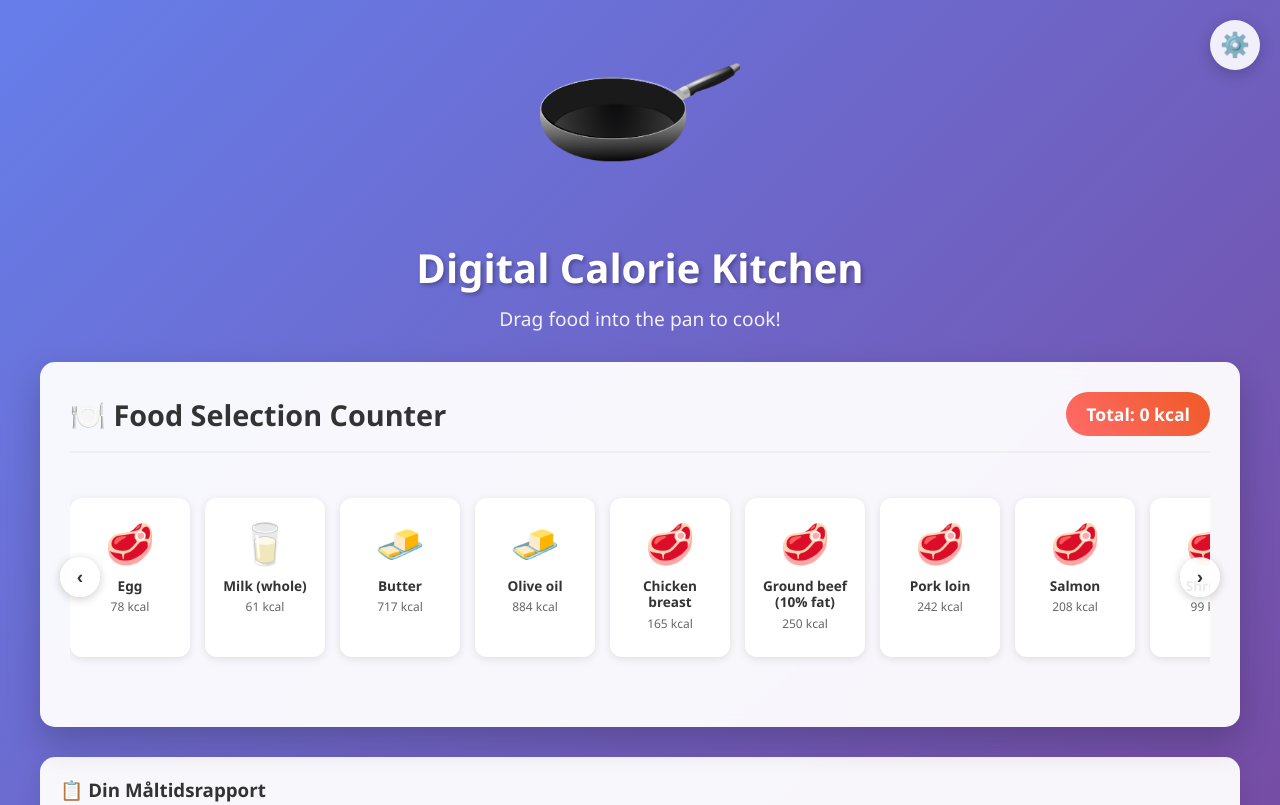
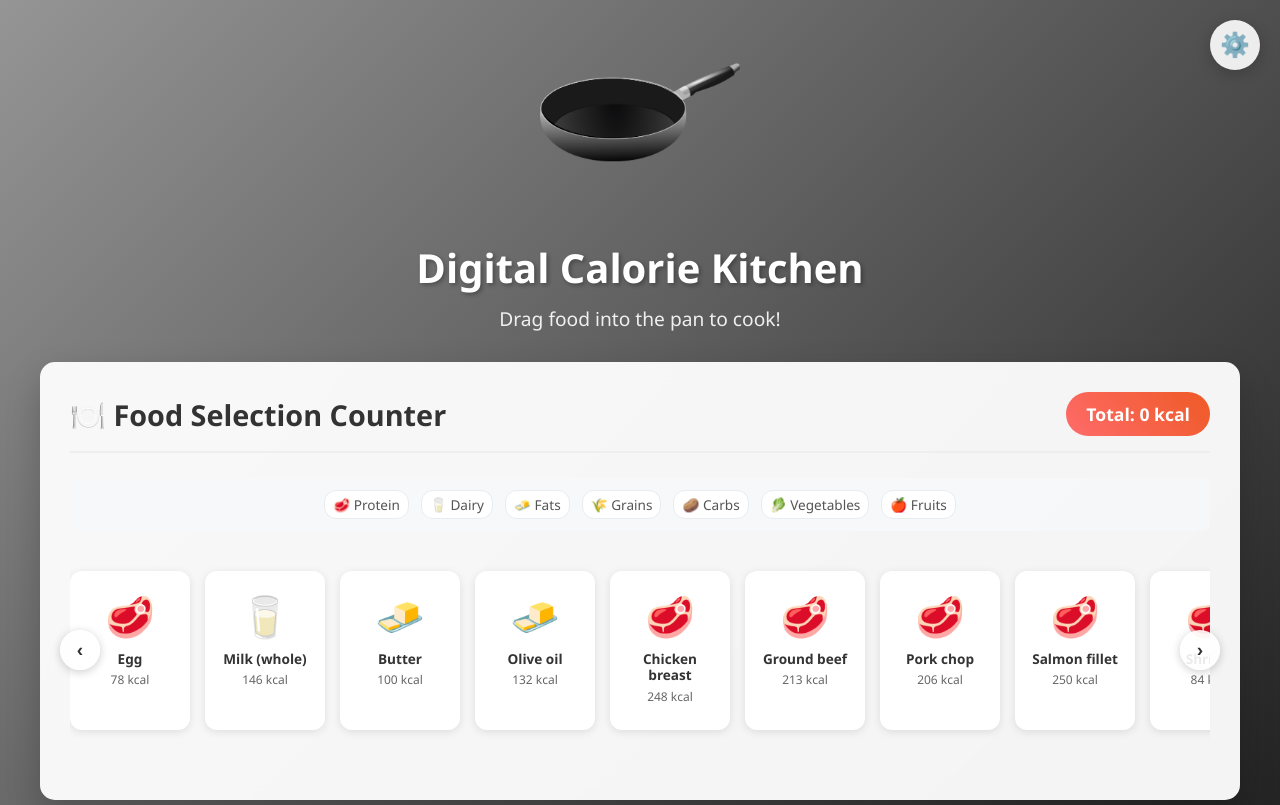
Before and after one commit to mkv4412/N-RINGSNETTSIDE, a plain HTML site: page html/digikitchen.html in a window 1280 px wide. Shown: the top 805 px of the page. Drawn offline with Linux system fonts and the light colour scheme.

Commit message:
LIFEOFTHEPARTY

```diff
--- a/css/digikitchen.css
+++ b/css/digikitchen.css
@@ -6,7 +6,7 @@
 
 body {
     font-family: 'Segoe UI', Tahoma, Geneva, Verdana, sans-serif;
-    background: linear-gradient(135deg, #667eea 0%, #764ba2 100%);
+    background: linear-gradient(135deg, #959595 0%, #1b1b1c 100%);
     min-height: 100vh;
     padding: 20px;
 }
@@ -127,6 +127,29 @@ body {
     border-radius: 25px;
     font-weight: bold;
     font-size: 1.1rem;
+}
+
+/* Food Category Legend */
+.category-legend {
+    display: flex;
+    flex-wrap: wrap;
+    gap: 12px;
+    margin: 15px 0;
+    padding: 12px;
+    background: rgba(248, 249, 250, 0.8);
+    border-radius: 8px;
+    justify-content: center;
+}
+
+.legend-item {
+    font-size: 0.85rem;
+    color: #555;
+    font-weight: 500;
+    padding: 4px 8px;
+    background: white;
+    border-radius: 12px;
+    border: 1px solid #e9ecef;
+    white-space: nowrap;
 }
 
 /* Horizontal Food Menu */
--- a/html/digikitchen.html
+++ b/html/digikitchen.html
@@ -29,6 +29,17 @@
                 <div class="total-calories">
                     Total: <span id="totalCalories">0</span> kcal
                 </div>
+            </div>
+
+            <!-- Food Category Legend -->
+            <div class="category-legend">
+                <div class="legend-item">🥩 Protein</div>
+                <div class="legend-item">🥛 Dairy</div>
+                <div class="legend-item">🧈 Fats</div>
+                <div class="legend-item">🌾 Grains</div>
+                <div class="legend-item">🥔 Carbs</div>
+                <div class="legend-item">🥬 Vegetables</div>
+                <div class="legend-item">🍎 Fruits</div>
             </div>
 
             <!-- Horizontal Scrolling Food Menu -->
@@ -148,7 +159,8 @@
                 'dairy': '🥛',
                 'fat': '🧈',
                 'grain': '🌾',
-                'starch': '🥔',
+                'starch': '🥔',  // Keep starch for backwards compatibility
+                'carbs': '🥔',   // Add carbs as synonym
                 'vegetable': '🥬',
                 'fruit': '🍎'
             };
--- a/javasc/foods.js
+++ b/javasc/foods.js
@@ -1,27 +1,27 @@
 const foods = [
-  { name: "Egg", category: "protein", portion: "1 medium (50g)", kcal: 78, protein_g: 6.3, fat_g: 5.3, fat_type: "mixed", carbs_g: 0.6, cholesterol_mg: 186, collagen_g: 1, vitaminC_mg: 0, calcium_mg: 25 },
-  { name: "Milk (whole)", category: "dairy", portion: "100g (≈100ml)", kcal: 61, protein_g: 3.2, fat_g: 3.3, fat_type: "mixed", carbs_g: 4.8, cholesterol_mg: 14, collagen_g: 0, vitaminC_mg: 0, calcium_mg: 113 },
-  { name: "Butter", category: "fat", portion: "100g", kcal: 717, protein_g: 0.9, fat_g: 81, fat_type: "unhealthy", carbs_g: 0.1, cholesterol_mg: 215, collagen_g: 0, vitaminC_mg: 0, calcium_mg: 24 },
-  { name: "Olive oil", category: "fat", portion: "100g", kcal: 884, protein_g: 0, fat_g: 100, fat_type: "healthy", carbs_g: 0, cholesterol_mg: 0, collagen_g: 0, vitaminC_mg: 0, calcium_mg: 1 },
-  { name: "Chicken breast", category: "protein", portion: "100g (cooked)", kcal: 165, protein_g: 31, fat_g: 3.6, fat_type: "healthy", carbs_g: 0, cholesterol_mg: 85, collagen_g: 2, vitaminC_mg: 0, calcium_mg: 15 },
-  { name: "Ground beef (10% fat)", category: "protein", portion: "100g (cooked)", kcal: 250, protein_g: 26, fat_g: 15, fat_type: "mixed", carbs_g: 0, cholesterol_mg: 88, collagen_g: 2, vitaminC_mg: 0, calcium_mg: 18 },
-  { name: "Pork loin", category: "protein", portion: "100g", kcal: 242, protein_g: 27, fat_g: 14, fat_type: "mixed", carbs_g: 0, cholesterol_mg: 80, collagen_g: 2, vitaminC_mg: 0, calcium_mg: 19 },
-  { name: "Salmon", category: "protein", portion: "100g", kcal: 208, protein_g: 20, fat_g: 13, fat_type: "healthy", carbs_g: 0, cholesterol_mg: 55, collagen_g: 3, vitaminC_mg: 0, calcium_mg: 9 },
-  { name: "Shrimp", category: "protein", portion: "100g", kcal: 99, protein_g: 24, fat_g: 0.3, fat_type: "healthy", carbs_g: 0.2, cholesterol_mg: 195, collagen_g: 3, vitaminC_mg: 0, calcium_mg: 70 },
-  { name: "Tofu", category: "protein", portion: "100g", kcal: 76, protein_g: 8, fat_g: 4, fat_type: "healthy", carbs_g: 2, cholesterol_mg: 0, collagen_g: 0, vitaminC_mg: 0, calcium_mg: 350 },
-  { name: "White rice (cooked)", category: "grain", portion: "100g", kcal: 130, protein_g: 2.7, fat_g: 0.3, fat_type: "healthy", carbs_g: 28, cholesterol_mg: 0, collagen_g: 0, vitaminC_mg: 0, calcium_mg: 10 },
-  { name: "Pasta (cooked)", category: "grain", portion: "100g", kcal: 157, protein_g: 5.8, fat_g: 0.9, fat_type: "healthy", carbs_g: 30, cholesterol_mg: 0, collagen_g: 0, vitaminC_mg: 0, calcium_mg: 10 },
-  { name: "Bread (white)", category: "grain", portion: "1 slice (25g)", kcal: 67, protein_g: 2.3, fat_g: 0.8, fat_type: "mixed", carbs_g: 12, cholesterol_mg: 0, collagen_g: 0, vitaminC_mg: 0, calcium_mg: 60 },
-  { name: "Potato", category: "starch", portion: "1 medium (150g)", kcal: 110, protein_g: 2.9, fat_g: 0.1, fat_type: "healthy", carbs_g: 26, cholesterol_mg: 0, collagen_g: 0, vitaminC_mg: 20, calcium_mg: 10 },
-  { name: "Carrot", category: "vegetable", portion: "1 medium (60g)", kcal: 25, protein_g: 0.6, fat_g: 0.1, fat_type: "healthy", carbs_g: 6, cholesterol_mg: 0, collagen_g: 0, vitaminC_mg: 3, calcium_mg: 20 },
-  { name: "Broccoli", category: "vegetable", portion: "100g", kcal: 34, protein_g: 2.8, fat_g: 0.4, fat_type: "healthy", carbs_g: 7, cholesterol_mg: 0, collagen_g: 0, vitaminC_mg: 89, calcium_mg: 47 },
-  { name: "Spinach", category: "vegetable", portion: "100g", kcal: 23, protein_g: 2.9, fat_g: 0.4, fat_type: "healthy", carbs_g: 3.6, cholesterol_mg: 0, collagen_g: 0, vitaminC_mg: 28, calcium_mg: 99 },
-  { name: "Tomato", category: "vegetable", portion: "1 medium (120g)", kcal: 22, protein_g: 1, fat_g: 0.2, fat_type: "healthy", carbs_g: 4.8, cholesterol_mg: 0, collagen_g: 0, vitaminC_mg: 17, calcium_mg: 12 },
-  { name: "Onion", category: "vegetable", portion: "1 medium (110g)", kcal: 44, protein_g: 1.2, fat_g: 0.1, fat_type: "healthy", carbs_g: 10, cholesterol_mg: 0, collagen_g: 0, vitaminC_mg: 7, calcium_mg: 25 },
-  { name: "Garlic", category: "vegetable", portion: "1 clove (3g)", kcal: 5, protein_g: 0.2, fat_g: 0.02, fat_type: "healthy", carbs_g: 1, cholesterol_mg: 0, collagen_g: 0, vitaminC_mg: 1, calcium_mg: 2 },
-  { name: "Lettuce", category: "vegetable", portion: "100g", kcal: 15, protein_g: 1.4, fat_g: 0.2, fat_type: "healthy", carbs_g: 2.9, cholesterol_mg: 0, collagen_g: 0, vitaminC_mg: 9, calcium_mg: 36 },
-  { name: "Cucumber", category: "vegetable", portion: "1 medium (200g)", kcal: 30, protein_g: 1.4, fat_g: 0.1, fat_type: "healthy", carbs_g: 6, cholesterol_mg: 0, collagen_g: 0, vitaminC_mg: 5, calcium_mg: 16 },
-  { name: "Apple", category: "fruit", portion: "1 medium (182g)", kcal: 95, protein_g: 0.5, fat_g: 0.3, fat_type: "healthy", carbs_g: 25, cholesterol_mg: 0, collagen_g: 0, vitaminC_mg: 8, calcium_mg: 11 },
-  { name: "Banana", category: "fruit", portion: "1 medium (118g)", kcal: 105, protein_g: 1.3, fat_g: 0.4, fat_type: "healthy", carbs_g: 27, cholesterol_mg: 0, collagen_g: 0, vitaminC_mg: 9, calcium_mg: 5 },
-  { name: "Cheddar cheese", category: "dairy", portion: "100g", kcal: 402, protein_g: 25, fat_g: 33, fat_type: "unhealthy", carbs_g: 1.3, cholesterol_mg: 105, collagen_g: 0, vitaminC_mg: 0, calcium_mg: 721 }
+  { name: "Egg", category: "protein", portion: "1 egg", kcal: 78, protein_g: 6.3, fat_g: 5.3, fat_type: "mixed", carbs_g: 0.6, cholesterol_mg: 186, collagen_g: 1, vitaminC_mg: 0, calcium_mg: 25 },
+  { name: "Milk (whole)", category: "dairy", portion: "1 cup (240ml)", kcal: 146, protein_g: 7.7, fat_g: 7.9, fat_type: "mixed", carbs_g: 11.5, cholesterol_mg: 34, collagen_g: 0, vitaminC_mg: 0, calcium_mg: 271 },
+  { name: "Butter", category: "fat", portion: "1 tbsp (14g)", kcal: 100, protein_g: 0.1, fat_g: 11.3, fat_type: "unhealthy", carbs_g: 0.01, cholesterol_mg: 30, collagen_g: 0, vitaminC_mg: 0, calcium_mg: 3 },
+  { name: "Olive oil", category: "fat", portion: "1 tbsp (15ml)", kcal: 132, protein_g: 0, fat_g: 15, fat_type: "healthy", carbs_g: 0, cholesterol_mg: 0, collagen_g: 0, vitaminC_mg: 0, calcium_mg: 0.2 },
+  { name: "Chicken breast", category: "protein", portion: "1 breast", kcal: 248, protein_g: 46.5, fat_g: 5.4, fat_type: "healthy", carbs_g: 0, cholesterol_mg: 128, collagen_g: 3, vitaminC_mg: 0, calcium_mg: 23 },
+  { name: "Ground beef", category: "protein", portion: "1 patty", kcal: 213, protein_g: 22.1, fat_g: 12.8, fat_type: "mixed", carbs_g: 0, cholesterol_mg: 75, collagen_g: 1.7, vitaminC_mg: 0, calcium_mg: 15 },
+  { name: "Pork chop", category: "protein", portion: "1 chop", kcal: 206, protein_g: 23, fat_g: 11.9, fat_type: "mixed", carbs_g: 0, cholesterol_mg: 68, collagen_g: 1.7, vitaminC_mg: 0, calcium_mg: 16 },
+  { name: "Salmon fillet", category: "protein", portion: "1 fillet", kcal: 250, protein_g: 24, fat_g: 15.6, fat_type: "healthy", carbs_g: 0, cholesterol_mg: 66, collagen_g: 3.6, vitaminC_mg: 0, calcium_mg: 11 },
+  { name: "Shrimp", category: "protein", portion: "6 large shrimp", kcal: 84, protein_g: 20.4, fat_g: 0.3, fat_type: "healthy", carbs_g: 0.2, cholesterol_mg: 166, collagen_g: 2.6, vitaminC_mg: 0, calcium_mg: 60 },
+  { name: "Tofu block", category: "protein", portion: "1/2 cup cubed", kcal: 91, protein_g: 9.6, fat_g: 4.8, fat_type: "healthy", carbs_g: 2.4, cholesterol_mg: 0, collagen_g: 0, vitaminC_mg: 0, calcium_mg: 420 },
+  { name: "Rice (cooked)", category: "grain", portion: "1/2 cup", kcal: 101, protein_g: 2.1, fat_g: 0.2, fat_type: "healthy", carbs_g: 22, cholesterol_mg: 0, collagen_g: 0, vitaminC_mg: 0, calcium_mg: 8 },
+  { name: "Pasta (cooked)", category: "grain", portion: "1/2 cup", kcal: 110, protein_g: 4.1, fat_g: 0.6, fat_type: "healthy", carbs_g: 21, cholesterol_mg: 0, collagen_g: 0, vitaminC_mg: 0, calcium_mg: 7 },
+  { name: "Bread slice", category: "grain", portion: "1 slice", kcal: 67, protein_g: 2.3, fat_g: 0.8, fat_type: "mixed", carbs_g: 12, cholesterol_mg: 0, collagen_g: 0, vitaminC_mg: 0, calcium_mg: 60 },
+  { name: "Potato", category: "carbs", portion: "1 potato", kcal: 110, protein_g: 2.9, fat_g: 0.1, fat_type: "healthy", carbs_g: 26, cholesterol_mg: 0, collagen_g: 0, vitaminC_mg: 20, calcium_mg: 10 },
+  { name: "Carrot", category: "vegetable", portion: "1 carrot", kcal: 25, protein_g: 0.6, fat_g: 0.1, fat_type: "healthy", carbs_g: 6, cholesterol_mg: 0, collagen_g: 0, vitaminC_mg: 3, calcium_mg: 20 },
+  { name: "Broccoli", category: "vegetable", portion: "1 broccoli crown", kcal: 55, protein_g: 5.1, fat_g: 0.6, fat_type: "healthy", carbs_g: 11, cholesterol_mg: 0, collagen_g: 0, vitaminC_mg: 148, calcium_mg: 78 },
+  { name: "Spinach bunch", category: "vegetable", portion: "1 bunch (340g)", kcal: 78, protein_g: 9.9, fat_g: 1.4, fat_type: "healthy", carbs_g: 12.2, cholesterol_mg: 0, collagen_g: 0, vitaminC_mg: 95, calcium_mg: 337 },
+  { name: "Tomato", category: "vegetable", portion: "1 tomato", kcal: 22, protein_g: 1, fat_g: 0.2, fat_type: "healthy", carbs_g: 4.8, cholesterol_mg: 0, collagen_g: 0, vitaminC_mg: 17, calcium_mg: 12 },
+  { name: "Onion", category: "vegetable", portion: "1 onion", kcal: 44, protein_g: 1.2, fat_g: 0.1, fat_type: "healthy", carbs_g: 10, cholesterol_mg: 0, collagen_g: 0, vitaminC_mg: 7, calcium_mg: 25 },
+  { name: "Garlic clove", category: "vegetable", portion: "1 clove", kcal: 5, protein_g: 0.2, fat_g: 0.02, fat_type: "healthy", carbs_g: 1, cholesterol_mg: 0, collagen_g: 0, vitaminC_mg: 1, calcium_mg: 2 },
+  { name: "Lettuce head", category: "vegetable", portion: "1 head (539g)", kcal: 81, protein_g: 7.6, fat_g: 1.1, fat_type: "healthy", carbs_g: 15.6, cholesterol_mg: 0, collagen_g: 0, vitaminC_mg: 48, calcium_mg: 194 },
+  { name: "Cucumber", category: "vegetable", portion: "1 cucumber", kcal: 30, protein_g: 1.4, fat_g: 0.1, fat_type: "healthy", carbs_g: 6, cholesterol_mg: 0, collagen_g: 0, vitaminC_mg: 5, calcium_mg: 16 },
+  { name: "Apple", category: "fruit", portion: "1 apple", kcal: 95, protein_g: 0.5, fat_g: 0.3, fat_type: "healthy", carbs_g: 25, cholesterol_mg: 0, collagen_g: 0, vitaminC_mg: 8, calcium_mg: 11 },
+  { name: "Banana", category: "fruit", portion: "1 banana", kcal: 105, protein_g: 1.3, fat_g: 0.4, fat_type: "healthy", carbs_g: 27, cholesterol_mg: 0, collagen_g: 0, vitaminC_mg: 9, calcium_mg: 5 },
+  { name: "Cheese slice", category: "dairy", portion: "1 slice", kcal: 113, protein_g: 7, fat_g: 9.2, fat_type: "unhealthy", carbs_g: 0.4, cholesterol_mg: 29, collagen_g: 0, vitaminC_mg: 0, calcium_mg: 202 }
 ];
```
Also changed, not shown: index.html (+1 -1 lines).
